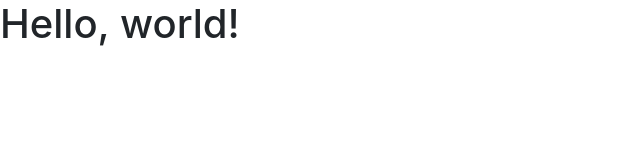
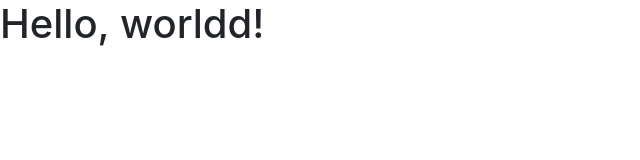
Before and after one commit to leoferraari/aula-29-09, a plain HTML site: page indexleo.html in a window 1280 px wide. Shown: the full height of the page, 0-640 px from the left. Drawn offline with nearby package versions, Linux system fonts and the light colour scheme.

Commit message:
testeLeo

```diff
--- a/indexleo.html
+++ b/indexleo.html
@@ -11,7 +11,7 @@
     <title>Hello, world!</title>
   </head>
   <body>
-    <h1>Hello, world!</h1>
+    <h1>Hello, worldd!</h1>
 
     <!-- Optional JavaScript -->
     <!-- jQuery first, then Popper.js, then Bootstrap JS -->
```
